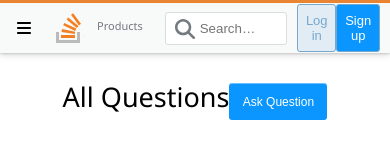
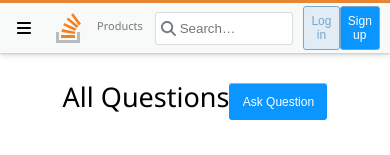
Before and after one commit to codestates-seb/seb40_pre_017, a React (Create React App) app in the folder client/: page / in a window 390 px wide. Shown: the top 155 px of the page. Built offline with nearby package versions, Linux system fonts and the light colour scheme; no server answers.

Commit message:
Feat: 헤더 디자인 수정

```diff
--- a/client/src/components/css/basic/header/navbtn.scss
+++ b/client/src/components/css/basic/header/navbtn.scss
@@ -5,6 +5,10 @@
   align-items: center;
   height: 100%;
   padding: 10px;
+  @media screen and (max-width: 640px) {
+    width: 130px;
+
+  }
   .btn{
     padding: 0.6em 0.6em;
     font-size: 13px;
@@ -12,6 +16,9 @@
     border: 1px solid #76a7cd;
     border-radius: 3px;
     cursor: pointer;
+    @media screen and (max-width: 640px) {
+      font-size: 12px;
+    }
   }
   .btnColor1{
     color: #76a7cd;
--- a/client/src/components/css/basic/header/navinput.scss
+++ b/client/src/components/css/basic/header/navinput.scss
@@ -42,3 +42,19 @@
   }
 
 }
+@media screen and (max-width: 640px) {
+  .navInputArea{
+    font-size: 15px;
+    padding-left: 0px;
+    .navInput{
+      padding-left: 24px;
+    }
+    .navIcon{
+      position: absolute;
+      left: 6px;
+      top: 9px;
+      color: #737a80;
+      cursor: pointer;
+    }
+  }
+}
```
